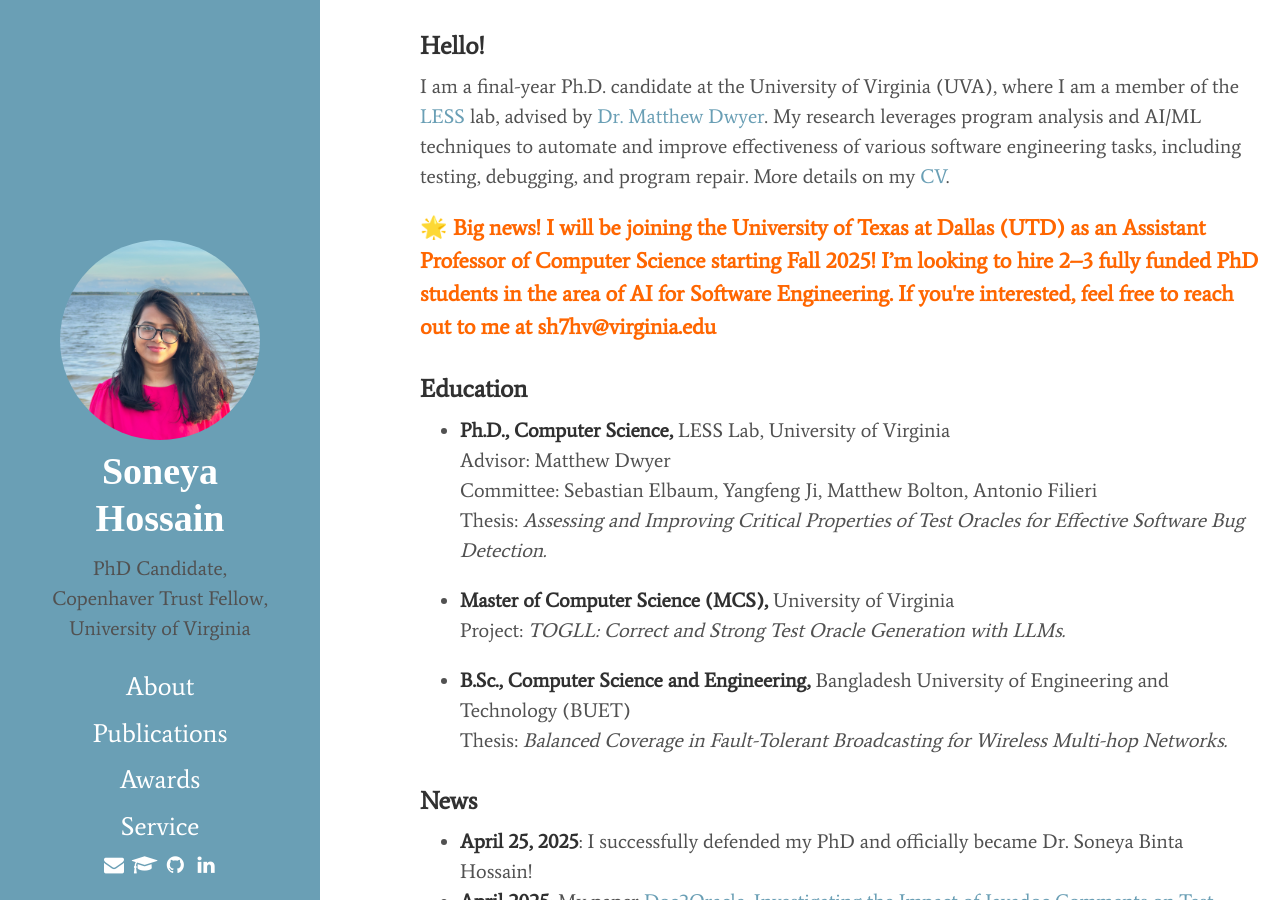
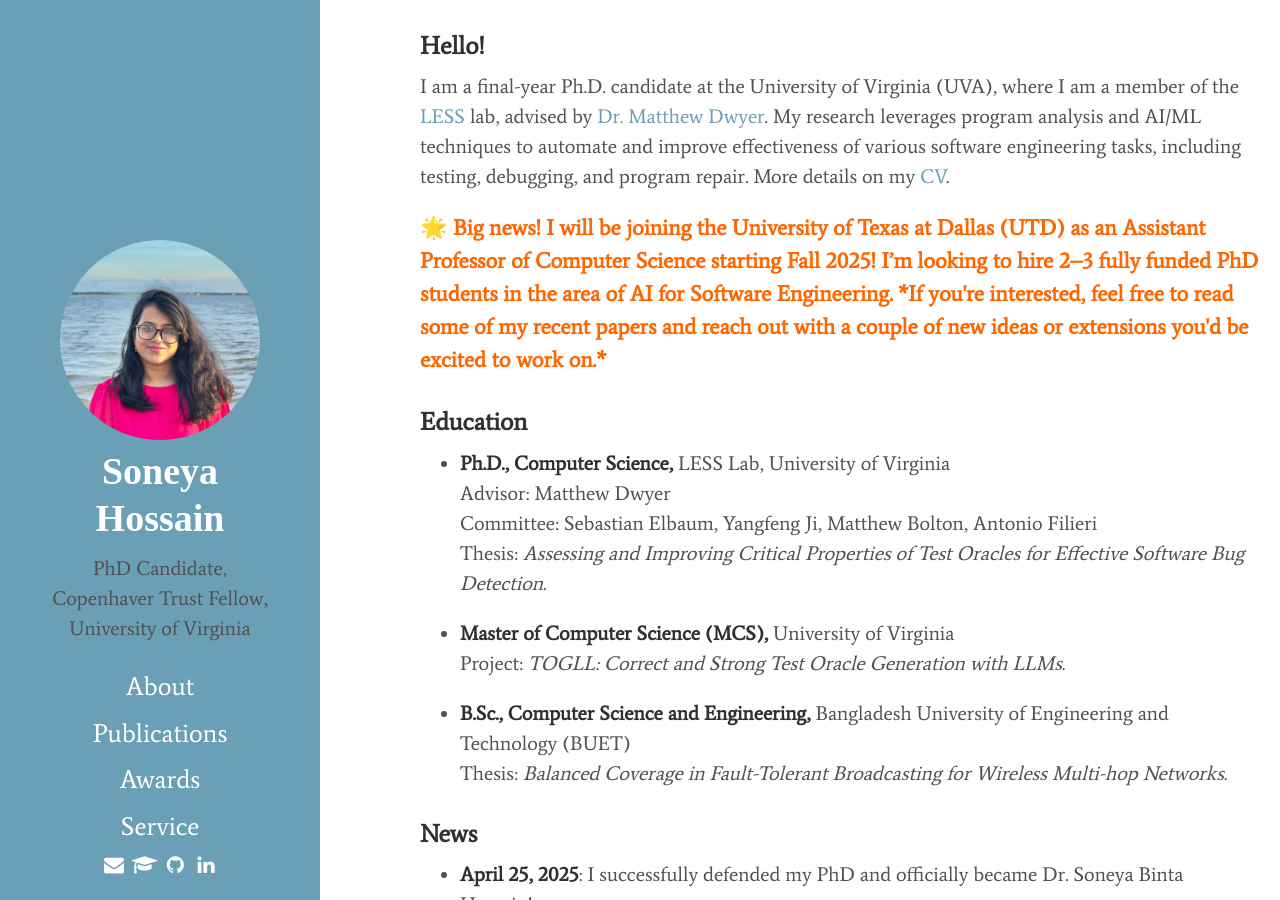
Before and after one commit to soneyahossain/soneyahossain.github.io, a Jekyll site: the page built from index.md, in a window 1280 px wide and 900 px high. Built offline with Jekyll 4.4.1, drawn with Linux system fonts in a browser that asks for light colours; cached includes are drawn as plain includes.

Commit message:
Update index.md

```diff
--- a/index.md
+++ b/index.md
@@ -8,7 +8,7 @@
 I am a final-year Ph.D. candidate at the University of Virginia (UVA), where I am a member of the [LESS](https://less-lab-uva.github.io/) lab, advised by [Dr. Matthew Dwyer](https://matthewbdwyer.github.io/). My research leverages program analysis and AI/ML techniques to automate and improve effectiveness of various software engineering tasks, including testing, debugging, and program repair. More details on my [CV]({{'/'|relative_url}}assets/CV/CV.pdf).
 
 <p style="color:#ff6600; font-weight:bold; font-size:1.1em;">
-🌟 Big news! I will be joining the University of Texas at Dallas (UTD) as an Assistant Professor of Computer Science starting Fall 2025! I’m looking to hire 2–3 fully funded PhD students in the area of AI for Software Engineering. If you're interested, feel free to reach out to me at sh7hv@virginia.edu
+🌟 Big news! I will be joining the University of Texas at Dallas (UTD) as an Assistant Professor of Computer Science starting Fall 2025! I’m looking to hire 2–3 fully funded PhD students in the area of AI for Software Engineering. *If you're interested, feel free to read some of my recent papers and reach out with a couple of new ideas or extensions you'd be excited to work on.*
 </p>
 
 
```
